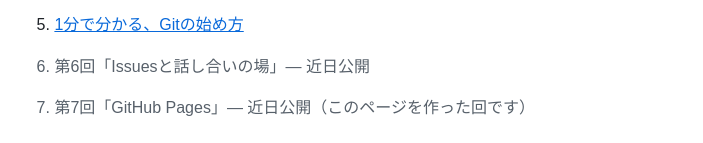
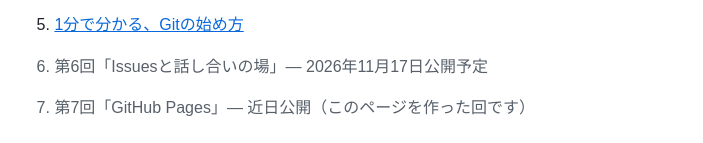
Before and after one commit to aigichan-official/aigichan-official.github.io, a plain HTML site: page index.html in a window 1280 px wide. Shown: the part 329-472 px from the top of the page, without its empty margins (288-991 px from the left). Drawn offline with Linux system fonts and the light colour scheme.

Commit message:
Episode index: GH06 airs 2026-11-17

```diff
--- a/index.html
+++ b/index.html
@@ -24,7 +24,7 @@
   <li><a href="https://youtube.com/shorts/ubeh1zww-vY">1分で分かる、他の人のプロジェクトに参加する方法</a></li>
   <li><a href="https://youtube.com/shorts/pVuZFGpSYX8">1分で分かる、プロジェクトのダウンロード方法</a></li>
   <li><a href="https://youtube.com/shorts/8w6jSD7iP9w">1分で分かる、Gitの始め方</a></li>
-  <li class="soon">第6回「Issuesと話し合いの場」— 近日公開</li>
+  <li class="soon">第6回「Issuesと話し合いの場」— 2026年11月17日公開予定</li>
   <li class="soon">第7回「GitHub Pages」— 近日公開（このページを作った回です）</li>
 </ol>
 <footer>
```
